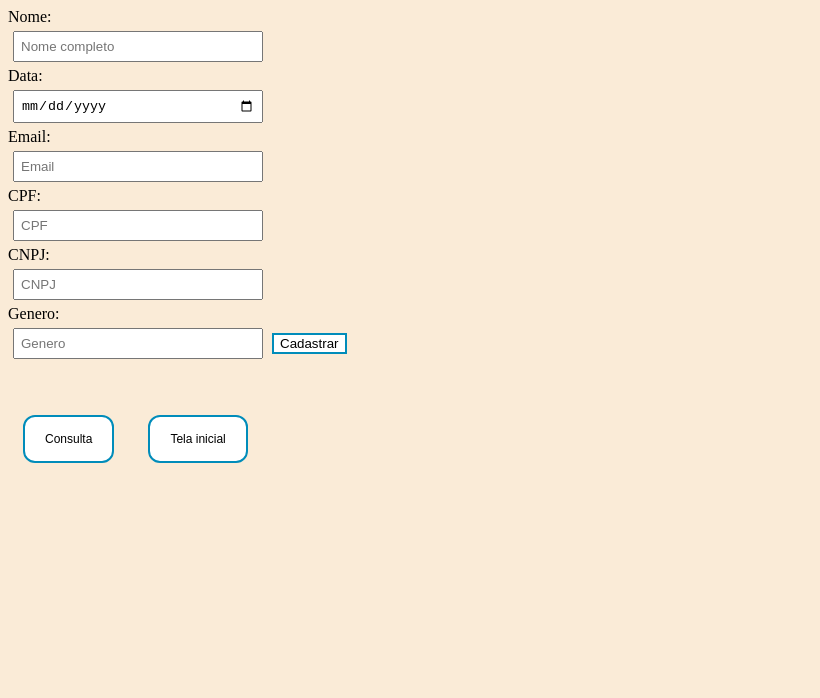
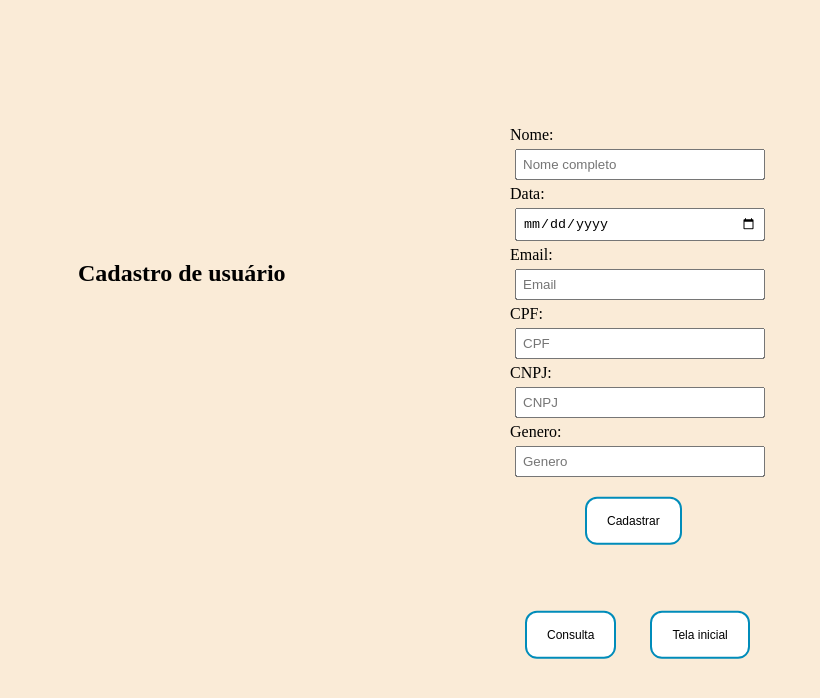
Before and after one commit to mdsoueu/23042024, a plain HTML site: page final/cadastrar/indexCadastrar.html in a window 1280 px wide. Shown: the whole page, without its empty margins (0-820 px from the left). Drawn offline with Linux system fonts and the light colour scheme.

Commit message:
Atualizar o indexCadastrar.html

```diff
--- a/final/cadastrar/indexCadastrar.html
+++ b/final/cadastrar/indexCadastrar.html
@@ -9,7 +9,8 @@
 </head>
 
 <body>
-
+  <h2>Cadastro de usuário</h2>
+  <main>
     <form onsubmit="return salvarCadastro()">
         <!-- maxlength="" -- máximo de caracter/numero  minlength="" -- minimo de caracter/numero  required -- serve para todos os tipos de input -->
         <label>Nome: </label>
@@ -23,9 +24,9 @@
         <label>CNPJ:</label>
         <input type="text" placeholder="CNPJ" id="campoCnpj" maxlength="14"> <br>
         <label>Genero: </label>
-        <input type="text" placeholder="Genero" id="campoGenero" required>
+        <input type="text" placeholder="Genero" id="campoGenero" required> <br>
         <!-- <button onclick="cadastro()">Cadastrar</button> -->
-        <button class=" button1">Cadastrar</button>
+        <button style="margin-left:75px "class="button button1">Cadastrar</button>
     </form>
     <br><br>
 
@@ -38,6 +39,8 @@
 
     <div id="tabelaDeCadastro"></div>
     <script src="./scriptCadastro.js"></script>
+
+  </main>
 </body>
 
 </html>
```
